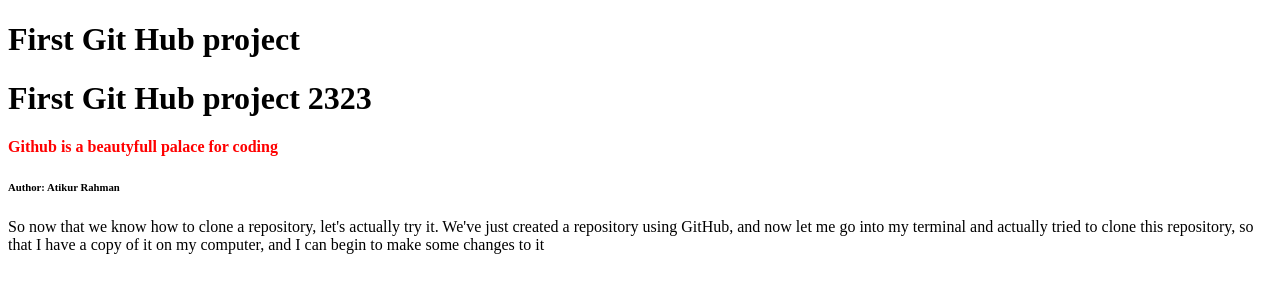
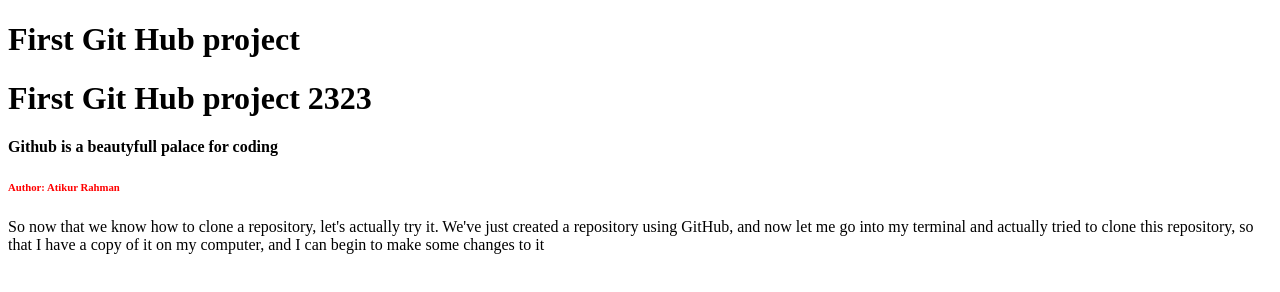
Before and after one commit to atikur20/firstGit, a plain HTML site: page index.html in a window 1280 px wide. Drawn offline with Linux system fonts and the light colour scheme.

Commit message:
Move style

```diff
--- a/index.html
+++ b/index.html
@@ -2,11 +2,16 @@
 <html lang="en">
     <head>
         <title>First Git Hub project</title>
+        <style>
+            h6{
+                color:red;
+            }
+        </style>
     </head>
     <body>
         <h1>First Git Hub project</h1>
         <h1>First Git Hub project 2323</h1>
-        <h4 style="color:red;">Github is a beautyfull palace for coding</h4>
+        <h4>Github is a beautyfull palace for coding</h4>
         <h6>Author: Atikur Rahman </h6>
         <p>So now that we know how to clone a repository, let's actually try it. We've just created a repository using GitHub, and now let me go into my terminal and actually tried to clone this repository, so that I have a copy of it on my computer, and I can begin to make some changes to it</p>
     </body>
```
